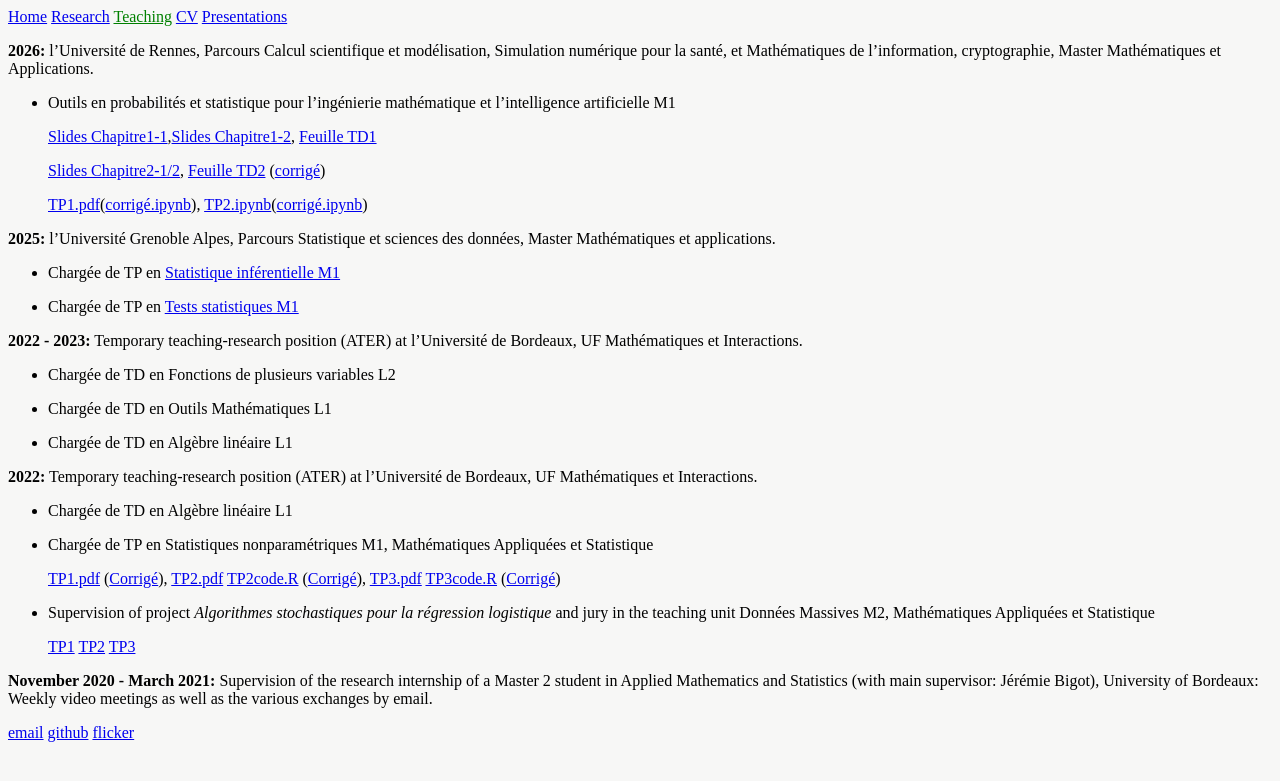
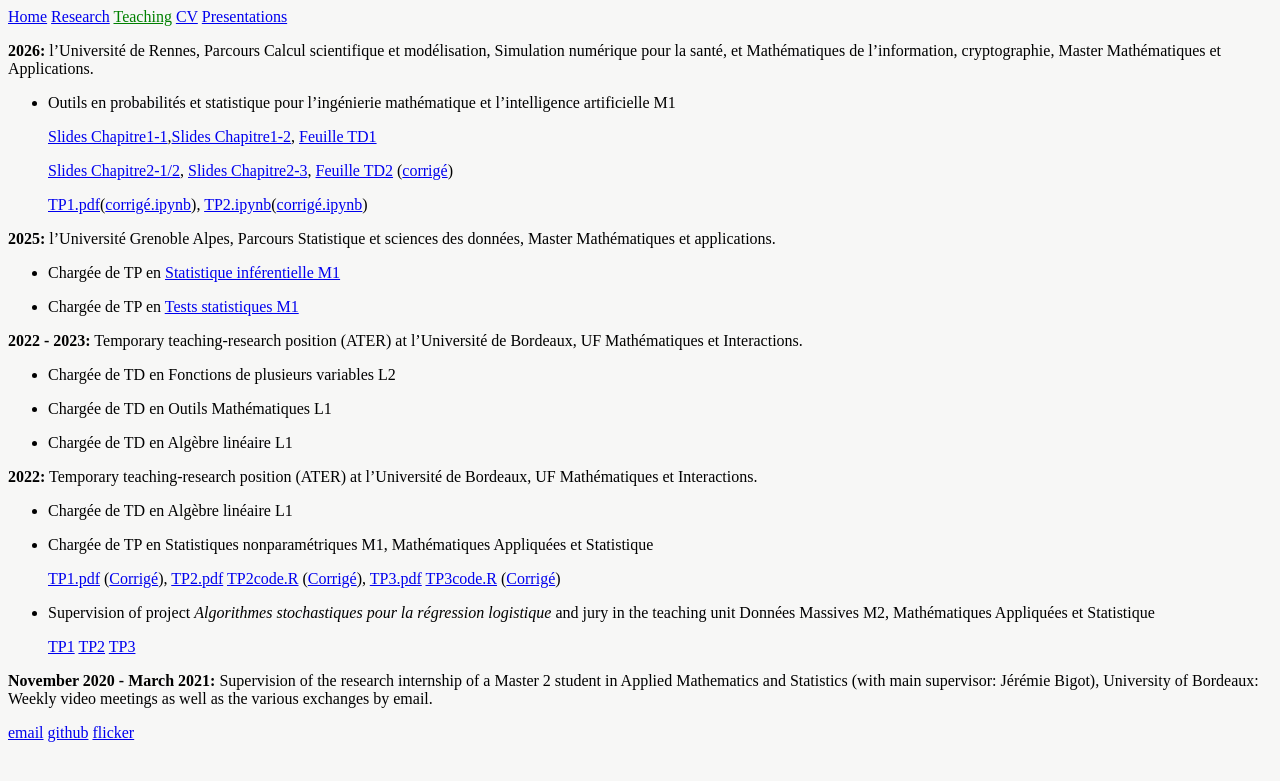
Before and after one commit to yiyej/yiyej.github.io, a Jekyll site: the page built from teaching.md, in a window 1280 px wide. Shown: the top 781 px of the page. Built offline with Jekyll 4.4.1, drawn with Linux system fonts in a browser that asks for light colours.

Commit message:
Update teaching.md

```diff
--- a/teaching.md
+++ b/teaching.md
@@ -8,7 +8,7 @@ title: Teaching
 
   <a href="/assets/rennes/2627/ops/ops_ch1_slides-1-55.pdf">Slides Chapitre1-1</a>,<a href="/assets/rennes/2627/ops/ops_ch1_slides-56-65.pdf">Slides Chapitre1-2</a>, <a href="/assets/rennes/2627/ops/td1.pdf">Feuille TD1</a>
 
-  <a href="/assets/rennes/2627/ops/ops_ch2_slides-1-70.pdf">Slides Chapitre2-1/2</a>, <a href="/assets/rennes/2627/ops/td2_ops_2627.pdf">Feuille TD2</a> (<a href="/assets/rennes/2627/ops/td2 ops corrige.pdf">corrigé</a>)
+  <a href="/assets/rennes/2627/ops/ops_ch2_slides-1-70.pdf">Slides Chapitre2-1/2</a>, <a href="/assets/rennes/2627/ops/ops_ch2_slides-76-99.pdf">Slides Chapitre2-3</a>, <a href="/assets/rennes/2627/ops/td2_ops_2627.pdf">Feuille TD2</a> (<a href="/assets/rennes/2627/ops/td2 ops corrige.pdf">corrigé</a>)
 
   <a href="/assets/rennes/2627/ops/tp1_ops2627.pdf">TP1.pdf</a>(<a href="/assets/rennes/2627/ops/TP1_2026-2027_corrige_Jupyter.ipynb">corrigé.ipynb</a>), <a href="/assets/rennes/2627/ops/TP2_OPS_2026_2027_machine_etudiants.ipynb">TP2.ipynb</a>(<a href="/assets/rennes/2627/ops/TP2_OPS_2026_2027_machine_corrige.ipynb">corrigé.ipynb</a>)
 
```
